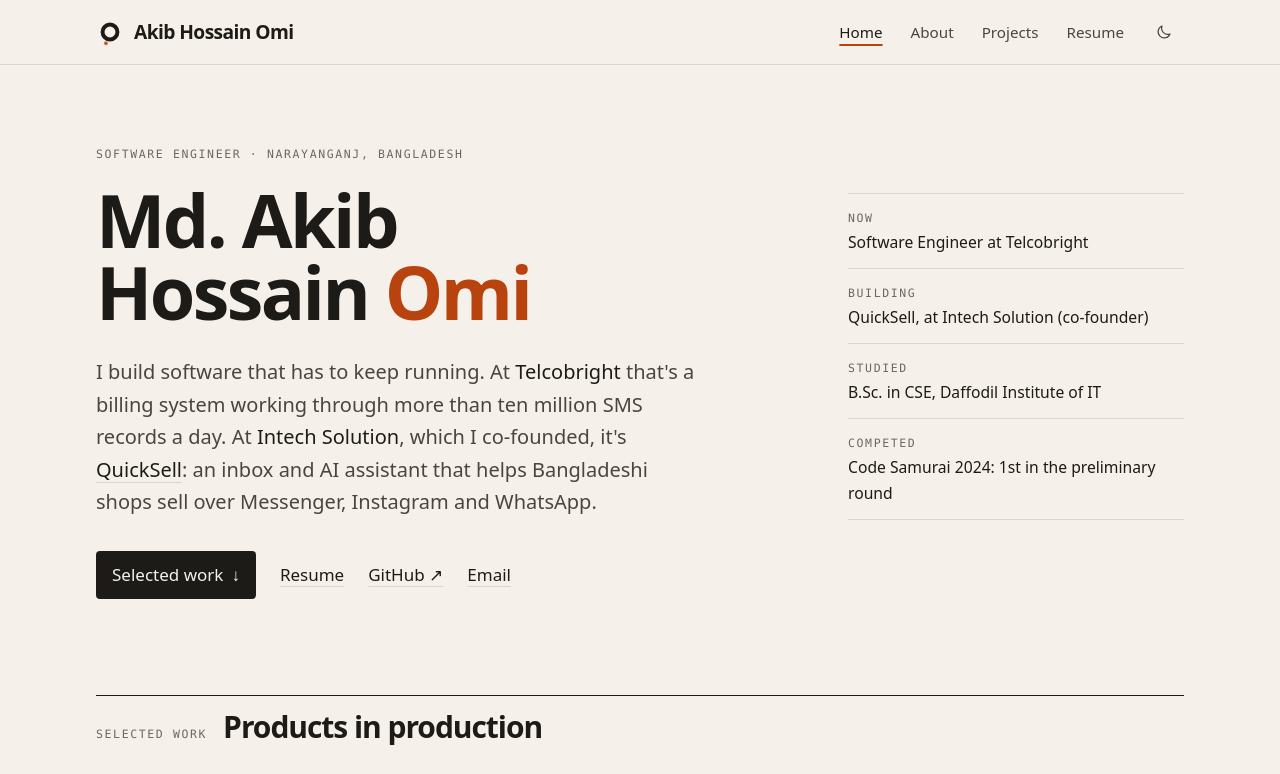
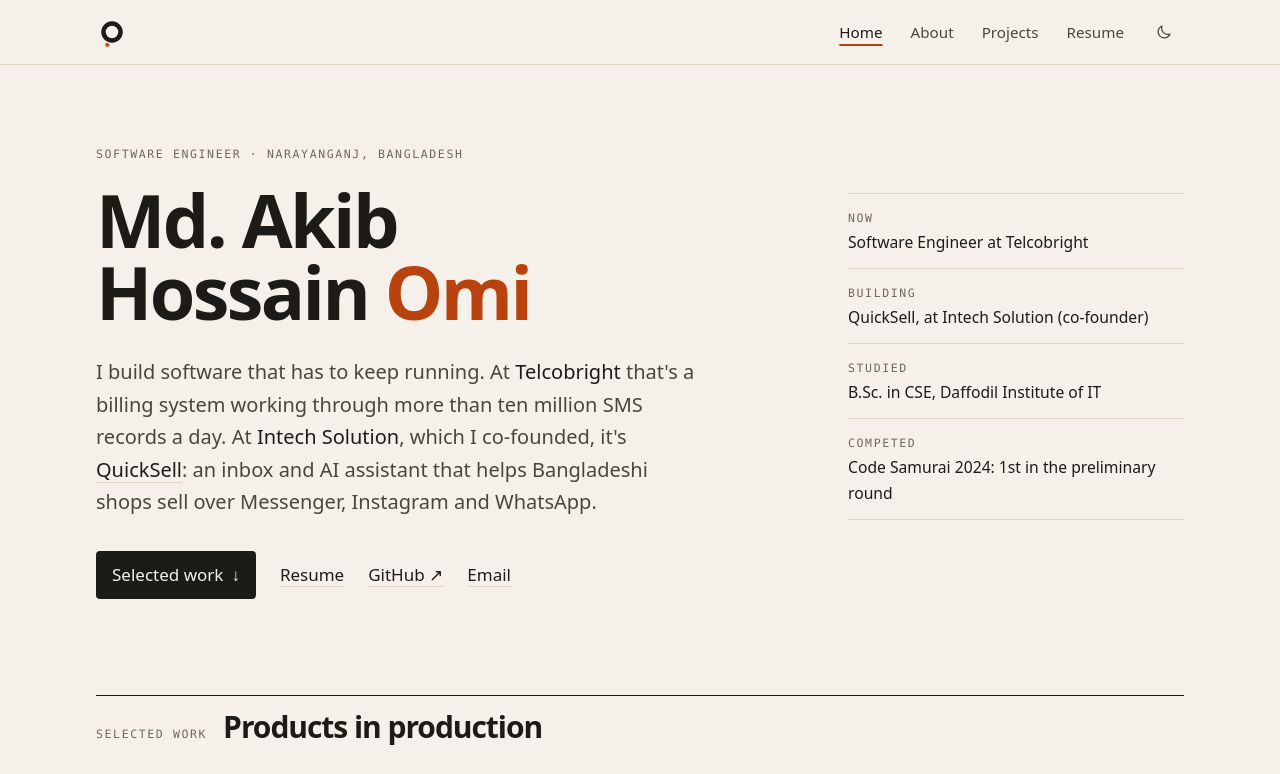
Before and after one commit to AkibHossainOmi/akibhossainomi.github.io, an Astro site: page / in a window 1280 px wide. Shown: the top 774 px of the page. Built offline with nearby package versions, Linux system fonts and the light colour scheme; Astro itself is replaced by a stand-in of ours; a web font is replaced by a local one.

Commit message:
Header shows the orbiting O only; name kept as screen-reader text

```diff
--- a/src/components/Header.astro
+++ b/src/components/Header.astro
@@ -7,12 +7,12 @@ const isActive = (href: string) => (href === "/" ? path === "/" : path.startsWit
 
 <header class="sticky top-0 z-40 border-b border-line bg-paper/90 backdrop-blur-sm supports-[backdrop-filter]:bg-paper/75">
   <div class="mx-auto flex h-16 max-w-6xl items-center justify-between gap-4 px-5 sm:px-8">
-    <a href="/" class="group flex items-center gap-2.5" title={`${site.name}, home`}>
-      <svg class="orbit size-7 shrink-0" viewBox="0 0 64 64" aria-hidden="true">
+    <a href="/" class="group -m-1.5 flex items-center rounded p-1.5" title={`${site.name}, home`}>
+      <svg class="orbit size-8 shrink-0" viewBox="0 0 64 64" aria-hidden="true">
         <circle cx="32" cy="32" r="17" fill="none" stroke="currentColor" stroke-width="9" />
         <g class="orbit-moon"><circle cx="32" cy="4.5" r="4.2" class="fill-accent" /></g>
       </svg>
-      <span class="whitespace-nowrap font-semibold tracking-[-0.03em] text-[1.05rem] leading-none min-[360px]:text-[1.2rem]">Akib Hossain Omi</span>
+      <span class="sr-only">{site.name}</span>
     </a>
 
     <div class="flex items-center gap-1 sm:gap-2">
```
